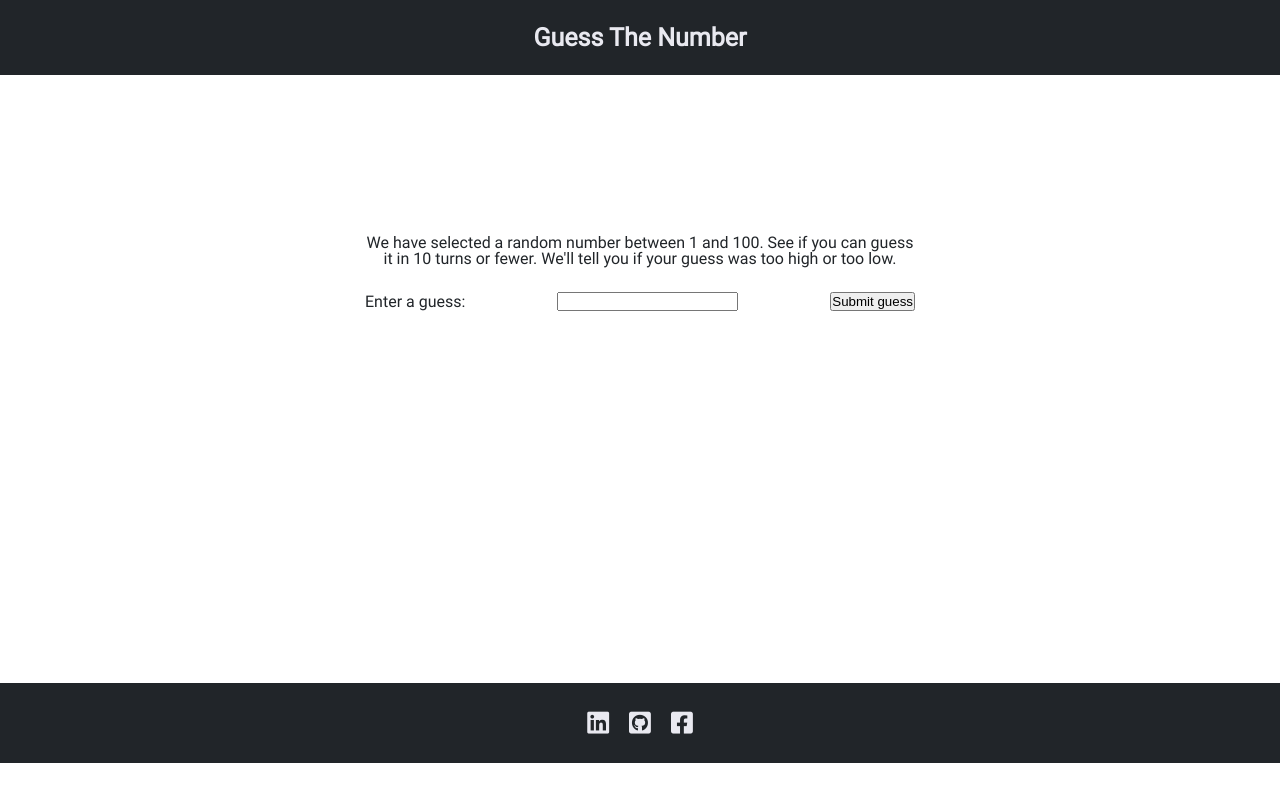
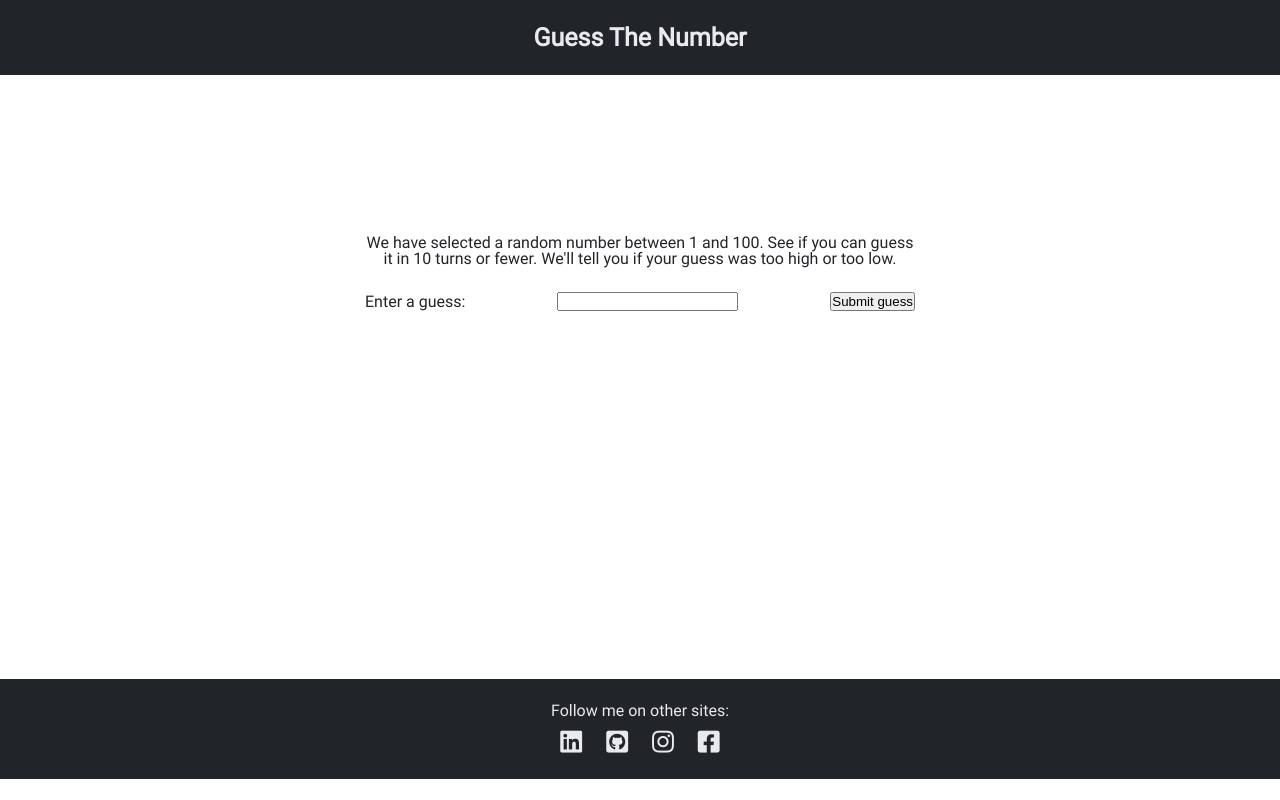
Before and after one commit to aleksvodopianov/NumberGuessingGame, a website: page src/index.html in a window 1280 px wide. Drawn offline with nearby package versions, Linux system fonts and the light colour scheme; files that its build step writes are made by us from their sources; files whose address does not match are found by name; a web font is replaced by a local one.

Commit message:
modified

```diff
--- a/gulpfile.js
+++ b/gulpfile.js
@@ -144,6 +144,14 @@ function fonts(params) {
     src(path.src.fonts)
         .pipe(ttf2woff())
         .pipe(dest(path.build.fonts));
+    src(path.src.fonts)
+        .pipe(cleanCss())
+        .pipe(
+            renameFile({
+                extname: '.min.css',
+            }),
+        )
+        .pipe(dest(path.build.fonts));
     return src(path.src.fonts)
         .pipe(ttf2woff2())
         .pipe(dest(path.build.fonts));
--- a/src/_footer.html
+++ b/src/_footer.html
@@ -1,7 +1,13 @@
 <footer class="flex">
-    <div class="layout">
-        <i class="fab fa-linkedin"></i>
-        <i class="fab fa-github-square"></i>
-        <i class="fab fa-facebook-square"></i>
+    <div class="layout column">
+        <div class="follow-me">
+            <p>Follow me on other sites:</p>
+        </div>
+        <div>
+            <i class="fab fa-linkedin"></i>
+            <i class="fab fa-github-square"></i>
+            <i class="fab fa-instagram"></i>
+            <i class="fab fa-facebook-square"></i>
+        </div>
     </div>
 </footer>
--- a/src/index.html
+++ b/src/index.html
@@ -3,7 +3,7 @@
     <head>
         <meta http-equiv="Content-Type" content="text/html; charset=utf-8" />
         <meta name="viewport" content="width=device-width; initial-scale=1" />
-        <link rel="stylesheet" href="fonts/iconsfont.css" />
+        <link rel="stylesheet" href="fonts/iconsfont.min.css" type="text/css" />
         <link rel="stylesheet" href="css/style.min.css" type="text/css" />
         <title>Game</title>
     </head>
--- a/src/sass/global/_styles.scss
+++ b/src/sass/global/_styles.scss
@@ -16,7 +16,7 @@
 main {
 	display:block;
 	width:100%;
-	min-height: 86vh;
+	min-height: 88vh;
 	position: relative;
 	color: $font-color-dark;
 }
@@ -46,7 +46,10 @@ footer {
 	left: 0;
 	bottom: 0;
 	width: 100%;
-	height: 80px;
+	height: 100px;
 	color: $font-color-light;
 	background: #212529;
 }
+.column {
+	flex-direction: column;
+}
--- a/src/sass/partials/_footer.scss
+++ b/src/sass/partials/_footer.scss
@@ -1,4 +1,7 @@
 footer {
+	.follow-me {
+		margin-bottom: 10px;
+	}
 	i {
 		font-size: 25px;
 		margin: 0 10px;
```
Also changed, not shown: dist/css/style.css, dist/css/style.min.css, dist/fonts/Roboto-Regular.min.css (added), dist/fonts/Roboto-Thin.min.css (added), dist/fonts/Roboto-ThinItalic.min.css (added), dist/fonts/font-face.min.css (added), dist/fonts/iconsfont.min.css (added), dist/index.html.
